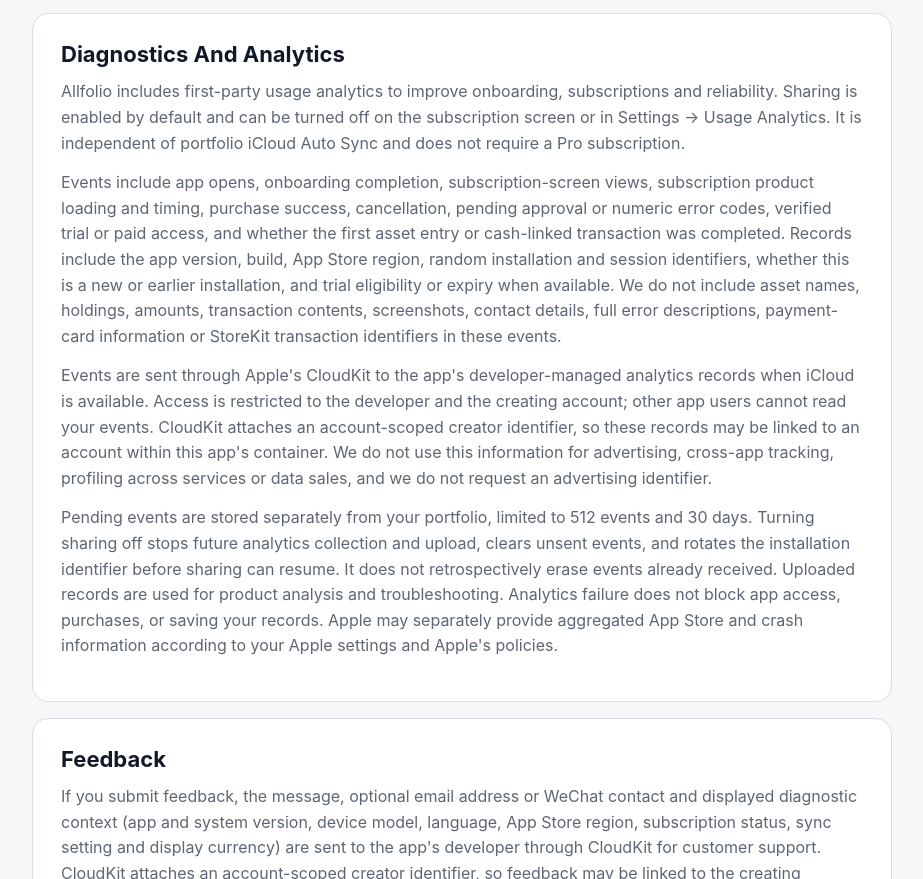
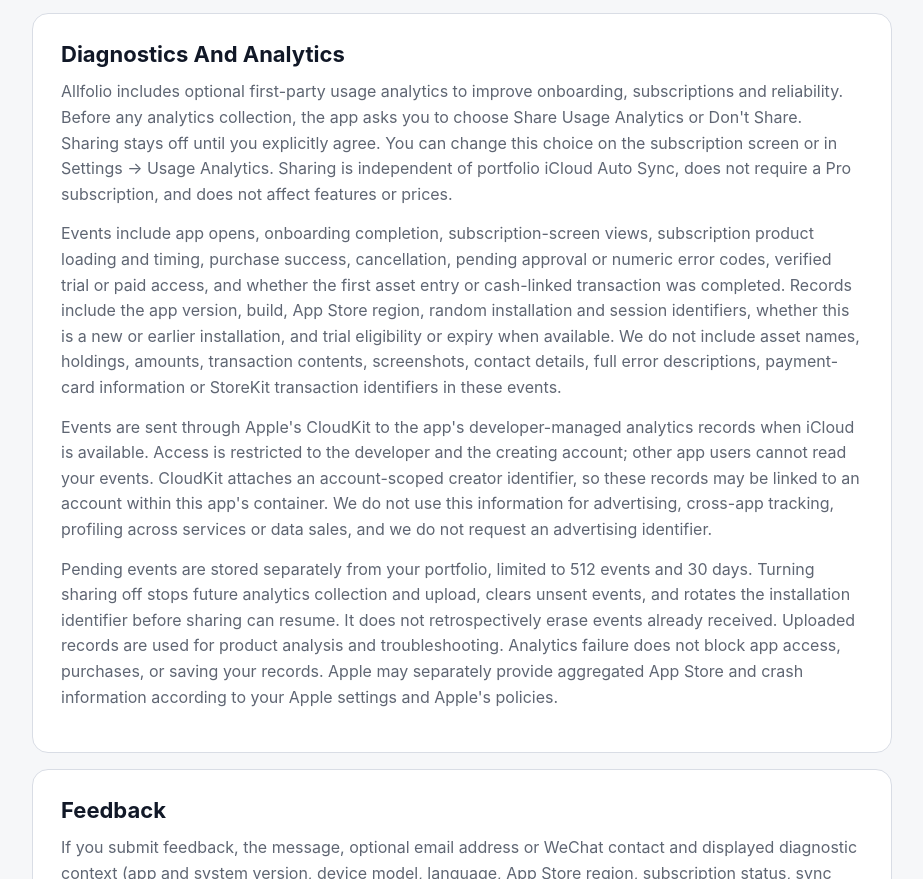
Before and after one commit to ogerhsou/astrolabe-portfolio-support, a plain HTML site: page privacy.html in a window 1280 px wide. Shown: the part 1397-2276 px from the top of the page, without its empty margins (178-1101 px from the left). Drawn offline with Linux system fonts and the light colour scheme.

Commit message:
Clarify prior consent for optional usage analytics

```diff
--- a/privacy.html
+++ b/privacy.html
@@ -117,7 +117,7 @@
 
     <section>
       <h2>Diagnostics And Analytics</h2>
-      <p>Allfolio includes first-party usage analytics to improve onboarding, subscriptions and reliability. Sharing is enabled by default and can be turned off on the subscription screen or in Settings → Usage Analytics. It is independent of portfolio iCloud Auto Sync and does not require a Pro subscription.</p>
+      <p>Allfolio includes optional first-party usage analytics to improve onboarding, subscriptions and reliability. Before any analytics collection, the app asks you to choose Share Usage Analytics or Don't Share. Sharing stays off until you explicitly agree. You can change this choice on the subscription screen or in Settings → Usage Analytics. Sharing is independent of portfolio iCloud Auto Sync, does not require a Pro subscription, and does not affect features or prices.</p>
       <p>Events include app opens, onboarding completion, subscription-screen views, subscription product loading and timing, purchase success, cancellation, pending approval or numeric error codes, verified trial or paid access, and whether the first asset entry or cash-linked transaction was completed. Records include the app version, build, App Store region, random installation and session identifiers, whether this is a new or earlier installation, and trial eligibility or expiry when available. We do not include asset names, holdings, amounts, transaction contents, screenshots, contact details, full error descriptions, payment-card information or StoreKit transaction identifiers in these events.</p>
       <p>Events are sent through Apple's CloudKit to the app's developer-managed analytics records when iCloud is available. Access is restricted to the developer and the creating account; other app users cannot read your events. CloudKit attaches an account-scoped creator identifier, so these records may be linked to an account within this app's container. We do not use this information for advertising, cross-app tracking, profiling across services or data sales, and we do not request an advertising identifier.</p>
       <p>Pending events are stored separately from your portfolio, limited to 512 events and 30 days. Turning sharing off stops future analytics collection and upload, clears unsent events, and rotates the installation identifier before sharing can resume. It does not retrospectively erase events already received. Uploaded records are used for product analysis and troubleshooting. Analytics failure does not block app access, purchases, or saving your records. Apple may separately provide aggregated App Store and crash information according to your Apple settings and Apple's policies.</p>
```
